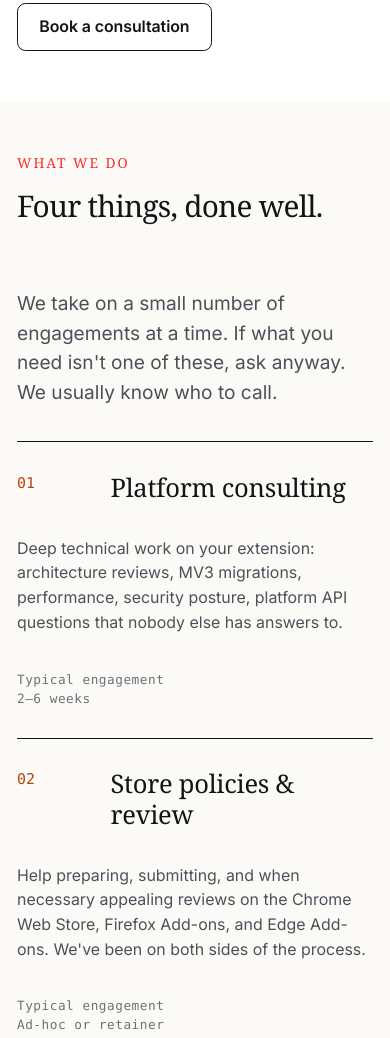
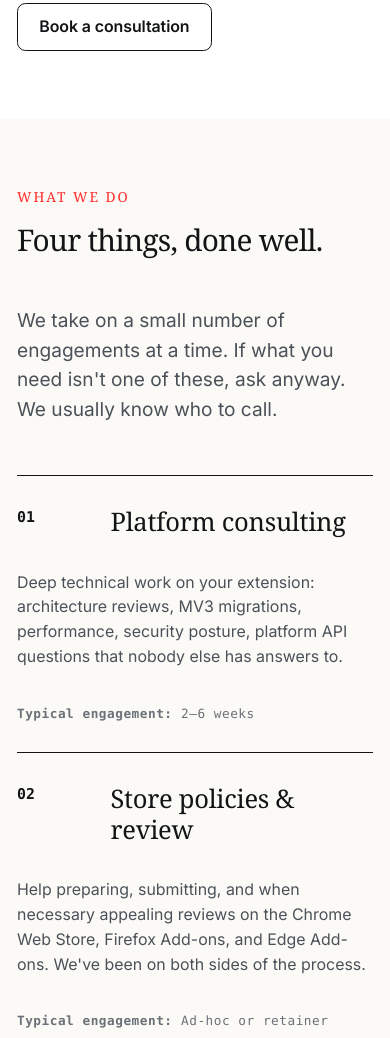
Before and after one commit to incremental-software/incremental-software.github.io, an Eleventy site: page src/index.html in a window 390 px wide. Shown: the part 683-1721 px from the top of the page. Built offline with nearby package versions, Linux system fonts and the light colour scheme; Eleventy itself is replaced by a stand-in of ours; files that its build step writes are made by us from their sources; a web font is replaced by a local one.

Commit message:
Mobile polish

```diff
--- a/src/index.html
+++ b/src/index.html
@@ -99,28 +99,28 @@ head: |-
           <span class="services__item-num">01</span>
           <h3 class="services__item-title">Platform consulting</h3>
           <p class="services__item-body">Deep technical work on your extension: architecture reviews, MV3 migrations, performance, security posture, platform API questions that nobody else has answers to.</p>
-          <span class="services__item-estimate">Typical engagement<br>2–6 weeks</span>
+          <span class="services__item-estimate">2–6 weeks</span>
         </div>
 
         <div class="services__item">
           <span class="services__item-num">02</span>
           <h3 class="services__item-title">Store policies &amp; review</h3>
           <p class="services__item-body">Help preparing, submitting, and when necessary appealing reviews on the Chrome Web Store, Firefox Add-ons, and Edge Add-ons. We've been on both sides of the process.</p>
-          <span class="services__item-estimate">Typical engagement<br>Ad-hoc or retainer</span>
+          <span class="services__item-estimate">Ad-hoc or retainer</span>
         </div>
 
         <div class="services__item">
           <span class="services__item-num">03</span>
           <h3 class="services__item-title">Standards advocacy</h3>
           <p class="services__item-body">Represent your extension's interests in the WebExtensions Working Group. Draft proposals, navigate cross-browser politics, turn product needs into platform features.</p>
-          <span class="services__item-estimate">Typical engagement<br>Retainer</span>
+          <span class="services__item-estimate">Retainer</span>
         </div>
 
         <div class="services__item">
           <span class="services__item-num">04</span>
           <h3 class="services__item-title">Diligence &amp; audits</h3>
           <p class="services__item-body">Acquirer-side and investor-side technical due diligence on extension businesses. Codebase assessment, platform risk, review-process exposure, maintainer health.</p>
-          <span class="services__item-estimate">Typical engagement<br>1–3 weeks</span>
+          <span class="services__item-estimate">1–3 weeks</span>
         </div>
 
       </div>
@@ -138,7 +138,7 @@ head: |-
 
       <div>
         <p class="standards__body">
-          Simeon has worked directly on multiple major web browsers and is a founding member of the WebExtensions Community Group, the venue where browser engineers from all major browsers and extension developers debate and agree on the future of cross-browser extensions.
+          Simeon has worked directly on multiple major web browsers and is a founding member of the WebExtensions Community Group, the venue where browser engineers from all major browsers and extension developers debate and align on the future of cross-browser extensions.
         </p>
         <p class="standards__body">
           When a platform gap is blocking your product, we can do more than work around it. We can take it to the group, create proposals, build consensus, and contribute changes directly to browser engines.
--- a/src/static/css/main.css
+++ b/src/static/css/main.css
@@ -432,7 +432,7 @@ a:hover {
 
 .services__item {
   display: grid;
-  grid-template-columns: 5rem 1fr 1fr 12.5rem;
+  grid-template-columns: 3rem 1fr 1fr 12.5rem;
   gap: var(--sp-6);
   padding: 1.75rem 0;
   border-top: 1px solid var(--border-ink);
@@ -446,8 +446,7 @@ a:hover {
 .services__item-num {
   font-family: var(--font-mono);
   font-size: var(--fs-mono);
-  font-weight: 500;
-  color: var(--accent-text);
+  font-weight: 800;
 }
 
 .services__item-title {
@@ -472,6 +471,11 @@ a:hover {
   color: var(--fg-subtle);
   letter-spacing: 0.04em;
   line-height: 1.5;
+}
+.services__item-estimate:before {
+  display: block;
+  content: "Typical engagement";
+  font-weight: 800;
 }
 
 /* -- Work (case studies) --------------------------------------------------- */
@@ -719,8 +723,8 @@ a:hover {
   /* Services header: single column */
   .services__header {
     grid-template-columns: 1fr;
-    gap: var(--sp-8);
-    margin-bottom: var(--sp-6);
+    gap: var(--sp-7);
+    margin-bottom: var(--sp-7);
   }
 
   /* Services item: collapse to 2-col then wrap */
@@ -745,6 +749,11 @@ a:hover {
     grid-column: 1 / -1;
     color: var(--fg-subtle);
   }
+  .services__item-estimate:before {
+    content: "Typical engagement:";
+    display: inline-block;
+    padding-right: .5rem;
+  }
 
   /* Work: 2 columns */
   .work__grid {
@@ -754,6 +763,7 @@ a:hover {
   /* Standards: stack */
   .standards__inner {
     grid-template-columns: 1fr;
+    gap: var(--sp-7);
   }
 
   /* Contact: stack */
@@ -781,7 +791,7 @@ a:hover {
 @media (max-width: 639px) {
   :root {
     --gutter: 1rem;
-    --section-v: var(--sp-7);
+    --section-v: var(--sp-8);
   }
 
   /* Hero */
@@ -813,4 +823,8 @@ a:hover {
     flex-direction: column;
     align-items: flex-start;
   }
+
+  .contact__heading {
+    margin-bottom: var(--sp-7);
+  }
 }
```
